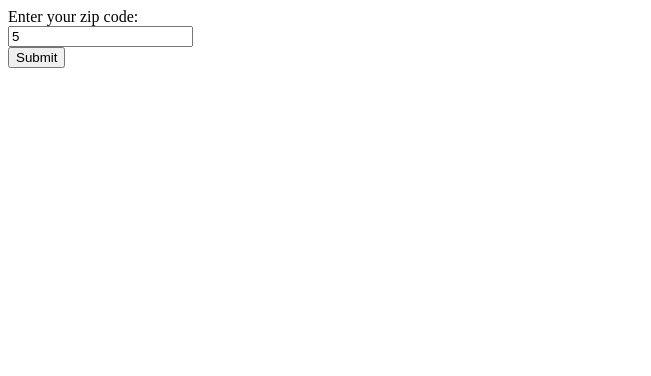
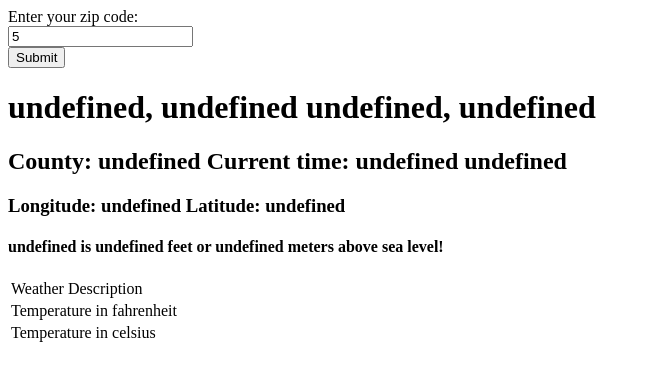
Before and after one commit to MicrowavedBunny/ReactWeatherApp.github.io, a plain HTML site: page index.html in a window 1280 px wide. Both pictures are taken after typing "5" into the empty fields and a click on the button "Submit". Shown: the whole page, without its empty margins (0-651 px from the left). Drawn offline with Linux system fonts and the light colour scheme; no server answers.

Commit message:
Propagated Data on webpage

```diff
--- a/index.html
+++ b/index.html
@@ -15,5 +15,26 @@
         <input type="number" id="zCode" name="zCode"><br>
         <input type="button" onclick="buttonClicked()" value="Submit">
     </form>
+
+    <h1 id="location"></h1>
+    <h2 id="locationData1"></h2>
+    <h3 id="locationData2"></h3>
+    <h4 id="locationData3"></h4>
+
+    <table>
+        <tr>
+            <td>Weather Description</td>
+            <td id="weatherDesc"></td>
+        </tr>
+        <tr>
+            <td>Temperature in fahrenheit</td>
+            <td id="tempF"></td>
+        </tr>
+        <tr>
+            <td>Temperature in celsius</td>
+            <td id="tempC"></td>
+        </tr>
+    </table>
+
 </body>
 </html>
--- a/index.js
+++ b/index.js
@@ -1,5 +1,7 @@
+//not sure how to make this work without using these global variables and couldn't use var not sure why
 let zLocation;
-
+let weatherJson;
+let locDesc = [];
 function  buttonClicked(){
     zLocation = getLocation();
     //this log is going before the variable is propagated
@@ -8,6 +10,12 @@ function  buttonClicked(){
         //console.log(zLocation);
         getLocalWeather();
          }, 500);
+    setTimeout(function(){
+        //console.log(zLocation);
+        propagateData();
+    }, 1000);
+
+
 }
 
 function getLocation(){
@@ -15,7 +23,19 @@ function getLocation(){
     fetch (url + document.getElementById("zCode").value)
         .then(data => data.json())
         .then(data=>{
-            zLocation = data[0].Key
+            //get key for use with other api
+            zLocation = data[0].Key;
+            //get all other data
+            locDesc[0] = data[0].LocalizedName;
+            locDesc[1] = data[0].AdministrativeArea.ID;
+            locDesc[2] = data[0].PrimaryPostalCode;
+            locDesc[3] = data[0].Country.ID;
+            locDesc[4] = data[0].SupplementalAdminAreas[0].LocalizedName;
+            locDesc[5] = data[0].TimeZone.Code;
+            locDesc[6] = data[0].GeoPosition.Longitude;
+            locDesc[7] = data[0].GeoPosition.Latitude;
+            locDesc[8] = data[0].GeoPosition.Elevation.Imperial.Value;
+            locDesc[9] = data[0].GeoPosition.Elevation.Metric.Value;
             //console.log(zLocation);
         })
     return zLocation;
@@ -27,6 +47,26 @@ function getLocalWeather(){
     fetch (url + zLocation +apiKey)
         .then(data => data.json())
         .then(data=> {
-            console.log(data);
+            weatherJson = data[0];
+            locDesc[10] = weatherJson.LocalObservationDateTime;
+            console.log(weatherJson);
         })
 }
+
+function propagateData(){
+    //location data
+    document.getElementById("location").innerHTML = locDesc[0] + ", " + locDesc[1] + " " + locDesc[2] + ", " + locDesc[3];
+    document.getElementById("locationData1").innerHTML = "County: " + locDesc[4] + " Current time: " + locDesc[10] + " " + locDesc[5];
+    document.getElementById("locationData2").innerHTML = "Longitude: " + locDesc[6] + " Latitude: " + locDesc[7];
+    document.getElementById("locationData3").innerHTML = locDesc[0] + " is " + locDesc[8] + " feet or " + locDesc[9] + " meters above sea level!";
+
+    //weather data
+    document.getElementById("weatherDesc").innerHTML = weatherJson.WeatherText;
+    document.getElementById("tempC").innerHTML = weatherJson.Temperature.Metric.Value;
+    document.getElementById("tempF").innerHTML = weatherJson.Temperature.Imperial.Value;
+
+    //test data
+/*    for (i in locDesc) {
+        console.log(locDesc[i])
+    }*/
+}
```
